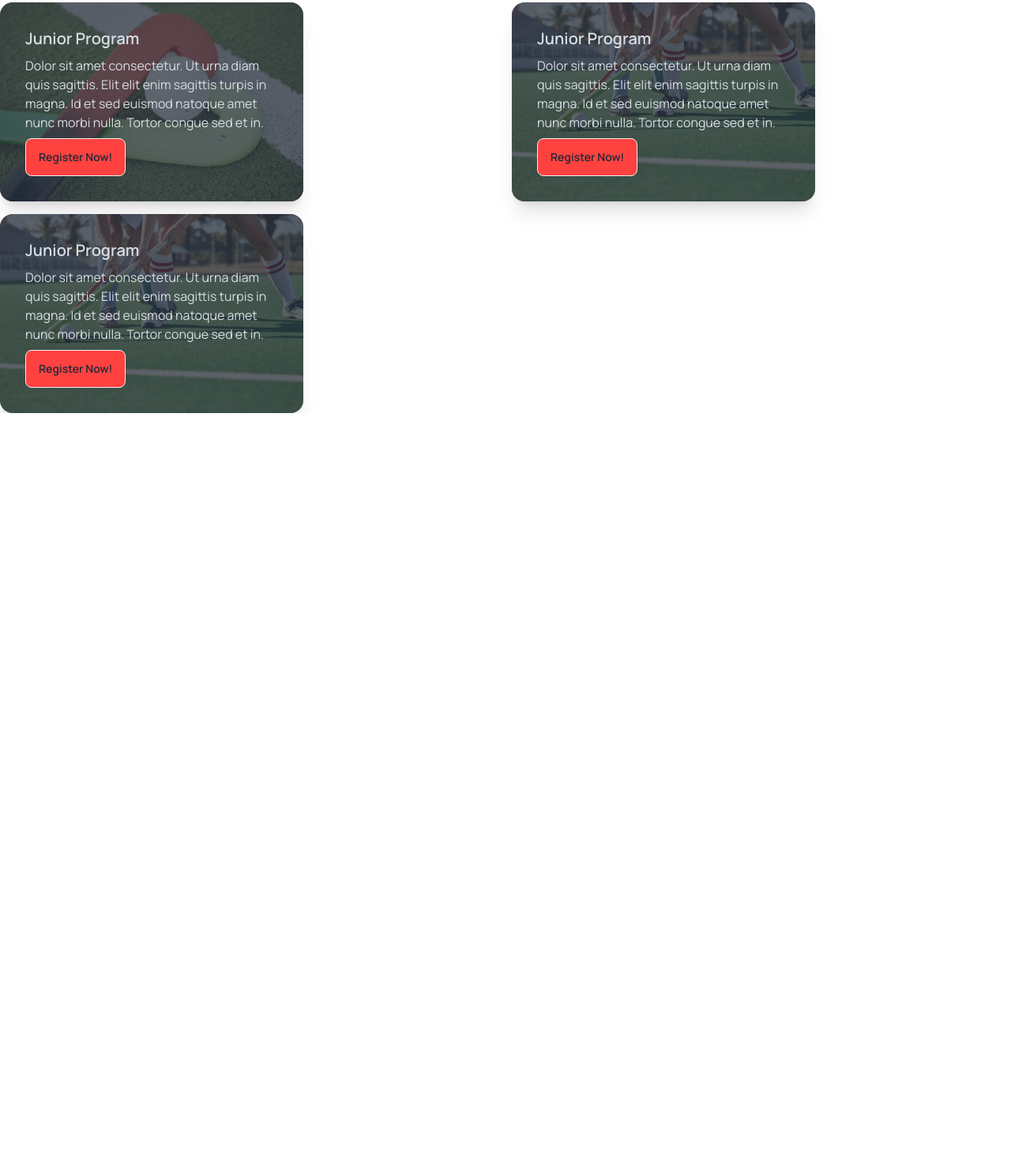
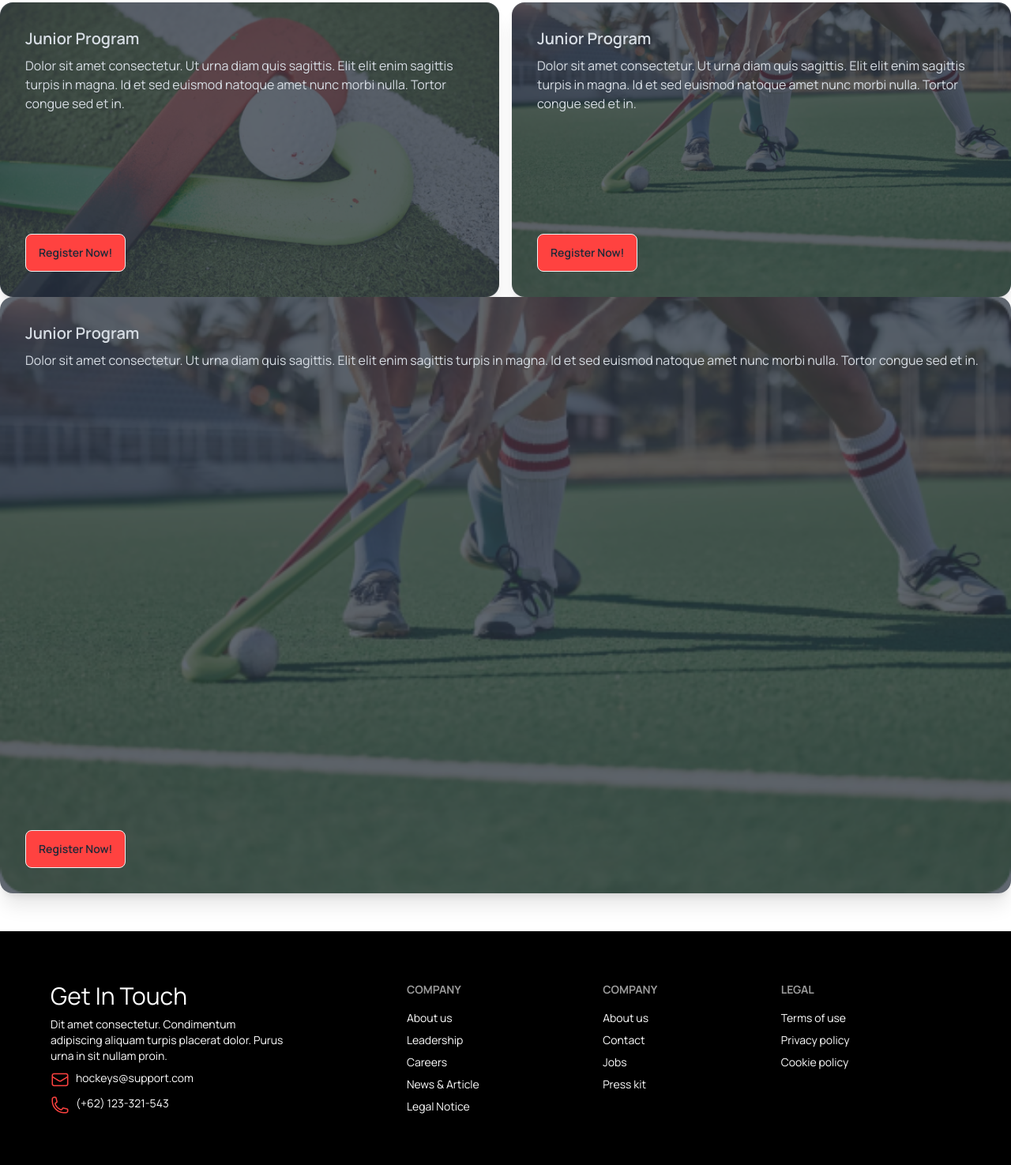
Before and after one commit to mdyeasinhn/Assignment--3, a plain HTML site: page index.html in a window 1280 px wide. Shown: the part 1547-3022 px from the top of the page at 79% size. Before the commit the page ends 2070 px from the top, so only its background shows below. Drawn offline with nearby package versions, Linux system fonts and the light colour scheme.

Commit message:
footer added

```diff
--- a/index.html
+++ b/index.html
@@ -129,7 +129,8 @@
                 <h3 class="text-4xl font-extrabold">Professional Hockeys Club</h3>
                 <p class="">Dit amet consectetur. Condimentum dignissim adipiscing aliquam turpis placerat
                     <br>
-                    dolor. Purus urna in sit nullam proin. </p>
+                    dolor. Purus urna in sit nullam proin.
+                </p>
             </div>
             <br>
             <br>
@@ -142,7 +143,8 @@
                     <div class="radial-progress text-[#FF4240] " style="--value:82;" role="progressbar">87%</div>
                     <h4 class="text-xl font-semibold">Prayer Facility</h4>
                     <p class="">Amet consectetur. Condimentum
-                    <br> dignissim adipiscing .</p>
+                        <br> dignissim adipiscing .
+                    </p>
                 </div>
                 <!-- progress 2-->
                 <div class="space-y-4 text-center">
@@ -172,54 +174,97 @@
             <div class="text-center space-y-5">
                 <h3 class="text-4xl font-extrabold">Program Sections</h3>
                 <p>Dit amet consectetur. Condimentum dignissim adipiscing aliquam turpis placerat
-                    <br> dolor. Purus urna in sit nullam proin. </p>
+                    <br> dolor. Purus urna in sit nullam proin.
+                </p>
 
             </div>
 
             <div class="grid gap-4 grid-cols-1 lg:grid-cols-2 mt-8 lg:mt-20">
                 <!-- card 1 -->
-                <div class="card w-96 bg-base-100 shadow-xl image-full">
-                    <figure><img src="Images/progrem-1.png" alt="Shoes" /></figure>
+                <div class="card  bg-base-100 shadow-xl image-full flex-1">
+                    <figure><img class="w-full" src="Images/progrem-1.png" alt="Shoes" /></figure>
                     <div class="card-body">
                         <h2 class="card-title">Junior Program</h2>
                         <p>Dolor sit amet consectetur. Ut urna diam quis sagittis. Elit elit
-                        enim sagittis turpis in magna. Id et sed euismod natoque amet nunc morbi nulla. Tortor congue sed et in.</p>
+                            enim sagittis turpis in magna. Id et sed euismod natoque amet nunc morbi nulla. Tortor
+                            congue sed et in.</p>
                         <div class="card-actions">
                             <button class="btn bg-color-primary">Register Now!</button>
                         </div>
                     </div>
                 </div>
                 <!-- card 2 -->
-                <div class="card w-96 bg-base-100 shadow-xl image-full">
-                    <figure><img src="Images/progrem-2.png" alt="Shoes" /></figure>
+                <div class="card w-full  bg-base-100 shadow-xl image-full flex-1">
+                    <figure><img class="w-full" src="Images/progrem-2.png" alt="Shoes" /></figure>
                     <div class="card-body">
                         <h2 class="card-title">Junior Program</h2>
                         <p>Dolor sit amet consectetur. Ut urna diam quis sagittis. Elit elit
-                        enim sagittis turpis in magna. Id et sed euismod natoque amet nunc morbi nulla. Tortor congue sed et in.</p>
-                      <div class="card-actions">
-                        <button class="btn bg-color-primary">Register Now!</button>
-                      </div>
-                    </div>
-                  </div>
-                  <!-- card 3 -->
-                <div class="card w-96 bg-base-100 shadow-xl image-full">
-                    <figure><img src="Images/progrem-2.png" alt="Shoes" /></figure>
-                    <div class="card-body">
-                      <h2 class="card-title">Junior Program</h2>
-                      <p>Dolor sit amet consectetur. Ut urna diam quis sagittis. Elit elit
-                        enim sagittis turpis in magna. Id et sed euismod natoque amet nunc morbi nulla. Tortor congue sed et in.</p>
+                            enim sagittis turpis in magna. Id et sed euismod natoque amet nunc morbi nulla. Tortor
+                            congue sed et in.</p>
                         <div class="card-actions">
                             <button class="btn bg-color-primary">Register Now!</button>
                         </div>
                     </div>
                 </div>
 
+
+            </div>
+            <!-- card 3 -->
+            <div class="card w-full bg-base-100 shadow-xl image-full flex-1">
+                <figure><img class="w-full" src="Images/progrem-2.png" alt="Shoes" /></figure>
+                <div class="card-body">
+                    <h2 class="card-title">Junior Program</h2>
+                    <p>Dolor sit amet consectetur. Ut urna diam quis sagittis. Elit elit
+                        enim sagittis turpis in magna. Id et sed euismod natoque amet nunc morbi nulla. Tortor congue
+                        sed et in.</p>
+                    <div class="card-actions">
+                        <button class="btn bg-color-primary">Register Now!</button>
+                    </div>
+                </div>
             </div>
         </section>
 
     </main>
-    <footer>
+    <!-- footer start here -->
+    <footer class="footer p-16 bg-black text-white mt-12 ">
+        <aside>
+            <h2 class="text-3xl">Get In Touch</h2>
 
+
+            <p>Dit amet consectetur. Condimentum <br>
+                 adipiscing aliquam turpis placerat dolor. Purus <br>
+                  urna in sit nullam proin. </p>
+            <div class="flex gap-2">
+                <img src="Images/mail.png" alt="">
+                <p>hockeys@support.com</p>
+            </div>
+            <div class="flex gap-2">
+                <img src="Images/phone.png" alt="">
+                <p>(+62) 123-321-543</p>
+            </div>
+
+        </aside>
+        <nav>
+            <header class="footer-title">Company</header>
+            <a class="link link-hover">About us</a>
+            <a class="link link-hover">Leadership</a>
+            <a class="link link-hover">Careers</a>
+            <a class="link link-hover">News & Article</a>
+            <a class="link link-hover"> Legal Notice</a>
+        </nav>
+        <nav>
+            <header class="footer-title">Company</header>
+            <a class="link link-hover">About us</a>
+            <a class="link link-hover">Contact</a>
+            <a class="link link-hover">Jobs</a>
+            <a class="link link-hover">Press kit</a>
+        </nav>
+        <nav>
+            <header class="footer-title">Legal</header>
+            <a class="link link-hover">Terms of use</a>
+            <a class="link link-hover">Privacy policy</a>
+            <a class="link link-hover">Cookie policy</a>
+        </nav>
     </footer>
 
 </body>
```
Also changed, not shown: Images/mail.png (added), Images/phone.png (added). Lines whose indentation alone changed are shown as unchanged.
